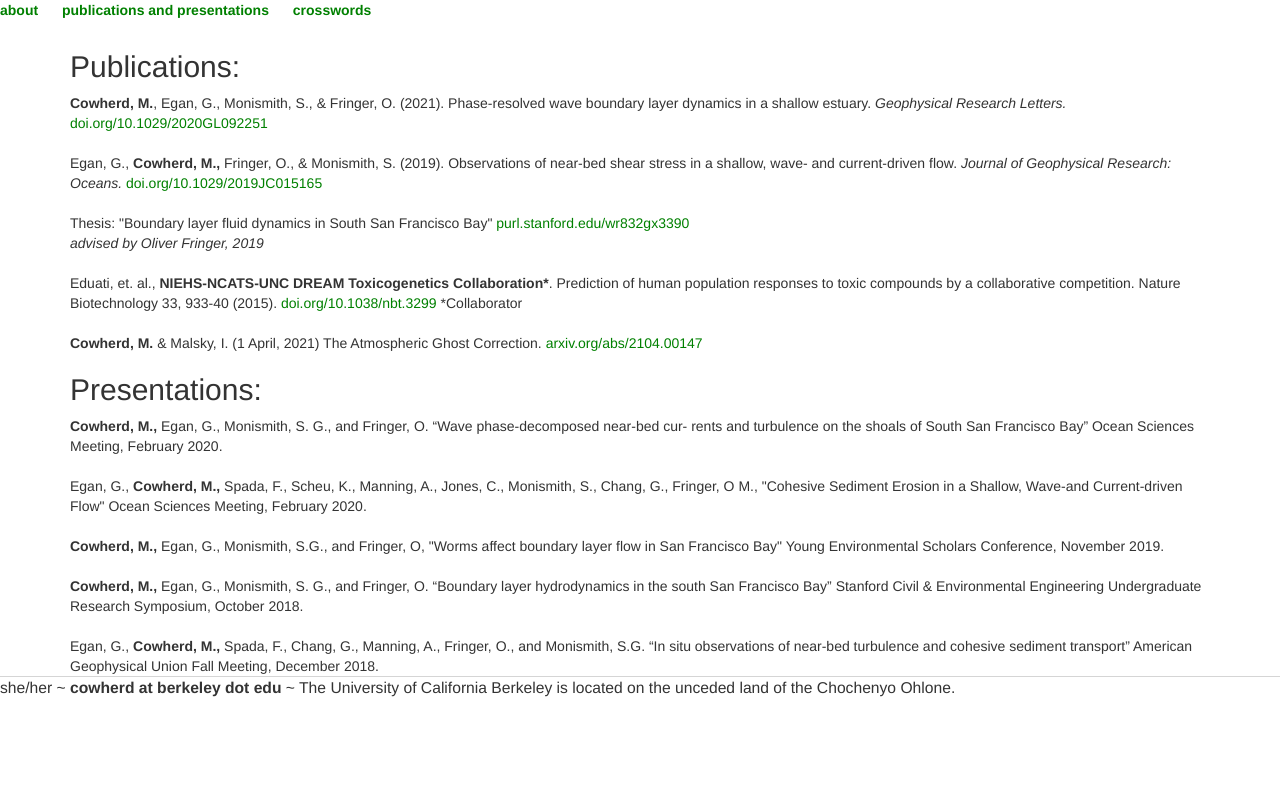
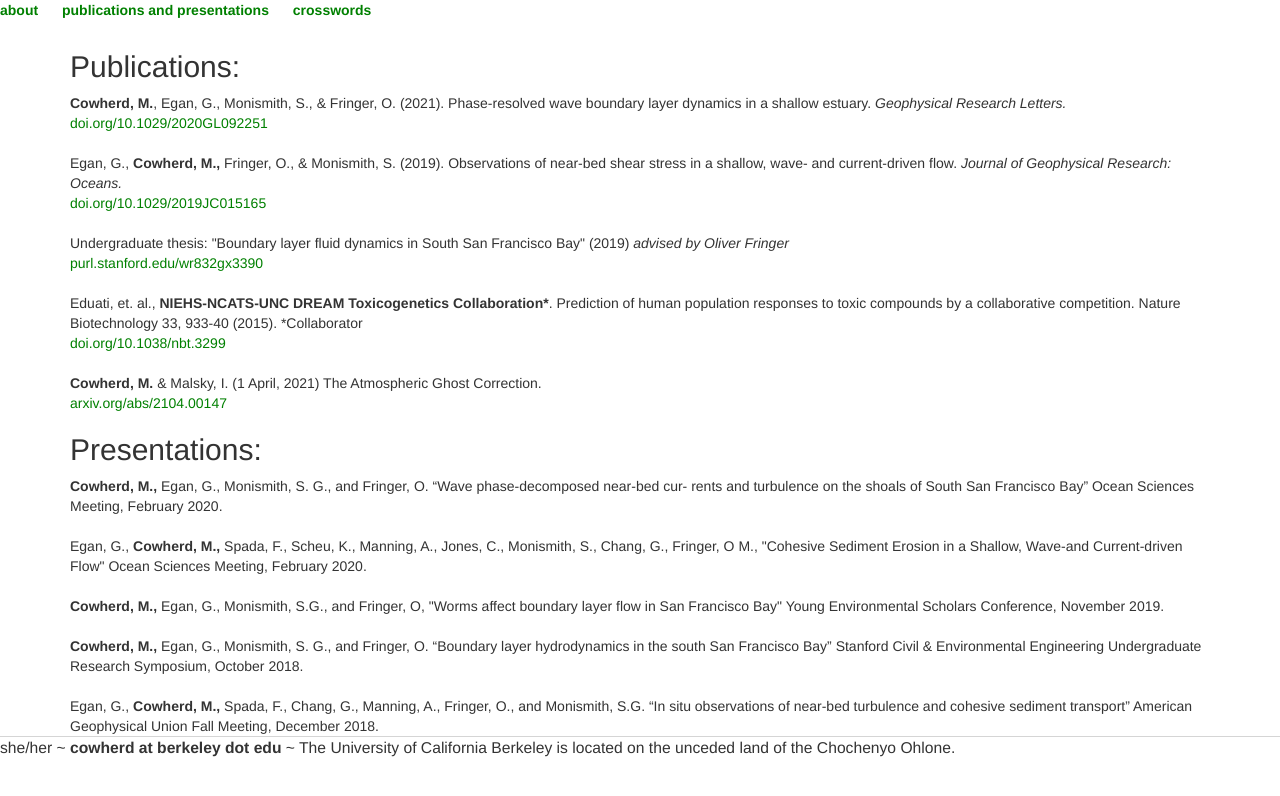
Before and after one commit to mariannecowherd/mariannecowherd.github.io, a Jekyll site: the page built from cv/index.html, in a window 1280 px wide. Shown: the top 796 px of the page. Built offline with Jekyll 4.4.1, drawn with Linux system fonts in a browser that asks for light colours; nearby versions of some CDN libraries.

Commit message:
Update index.html

```diff
--- a/cv/index.html
+++ b/cv/index.html
@@ -18,12 +18,12 @@ title: CV
 <div class="blurb">
 
 	<h2>Publications:</h2>
-	<b>Cowherd, M.</b>, Egan, G., Monismith, S., & Fringer, O. (2021). Phase‐resolved wave boundary layer dynamics in a shallow estuary. <i> Geophysical Research Letters. </i> <a href="doi.org/10.1029/2020GL092251">doi.org/10.1029/2020GL092251</a> <br><br>
-	Egan, G., <b>Cowherd, M.,</b> Fringer, O., & Monismith, S. (2019). Observations of near-bed shear stress in a shallow, wave- and current-driven flow. <i>Journal of Geophysical Research: Oceans. </i><a href="doi.org/10.1029/2019JC015165"> doi.org/10.1029/2019JC015165</a> <br><br>
-	Thesis: "Boundary layer fluid dynamics in South San Francisco Bay" <a href ="https://purl.stanford.edu/wr832gx3390" > purl.stanford.edu/wr832gx3390</a> <br> <i>advised by Oliver Fringer, 2019</i><br><br>
-	Eduati, et. al., <b>NIEHS-NCATS-UNC DREAM Toxicogenetics Collaboration*</b>. Prediction of human population responses to toxic compounds by a collaborative competition. Nature Biotechnology 33, 933-40 (2015). <a href="https://doi.org/10.1038/nbt.3299"> doi.org/10.1038/nbt.3299</a> *Collaborator <br><br>
+	<b>Cowherd, M.</b>, Egan, G., Monismith, S., & Fringer, O. (2021). Phase‐resolved wave boundary layer dynamics in a shallow estuary. <i> Geophysical Research Letters. </i> <br> <a href="doi.org/10.1029/2020GL092251">doi.org/10.1029/2020GL092251</a> <br><br>
+	Egan, G., <b>Cowherd, M.,</b> Fringer, O., & Monismith, S. (2019). Observations of near-bed shear stress in a shallow, wave- and current-driven flow. <i>Journal of Geophysical Research: Oceans. </i><a href="doi.org/10.1029/2019JC015165"> <br> doi.org/10.1029/2019JC015165</a> <br><br>
+	Undergraduate thesis: "Boundary layer fluid dynamics in South San Francisco Bay" (2019) <i>advised by Oliver Fringer </i> <br><a href ="https://purl.stanford.edu/wr832gx3390" > purl.stanford.edu/wr832gx3390</a><br><br>
+	Eduati, et. al., <b>NIEHS-NCATS-UNC DREAM Toxicogenetics Collaboration*</b>. Prediction of human population responses to toxic compounds by a collaborative competition. Nature Biotechnology 33, 933-40 (2015). *Collaborator <br> <a href="https://doi.org/10.1038/nbt.3299"> doi.org/10.1038/nbt.3299</a>  <br><br>
 
-	<b>Cowherd, M. </b> & Malsky, I. (1 April, 2021) The Atmospheric Ghost Correction. <a href="https://arxiv.org/abs/2104.00147"> arxiv.org/abs/2104.00147</a>
+	<b>Cowherd, M. </b> & Malsky, I. (1 April, 2021) The Atmospheric Ghost Correction. <a href="https://arxiv.org/abs/2104.00147"> <br> arxiv.org/abs/2104.00147</a>
 	<h2>Presentations:</h2>
 	<b>Cowherd, M.,</b> Egan, G., Monismith, S. G., and Fringer, O. “Wave phase-decomposed near-bed cur- rents and turbulence on the shoals of South San Francisco Bay” Ocean Sciences Meeting, February 2020.<br><br>
 	Egan, G., <b>Cowherd, M., </b> Spada, F., Scheu, K., Manning, A., Jones, C., Monismith, S., Chang, G., Fringer, O M., "Cohesive Sediment Erosion in a Shallow, Wave-and Current-driven Flow" Ocean Sciences Meeting, February 2020.<br><br>
```
